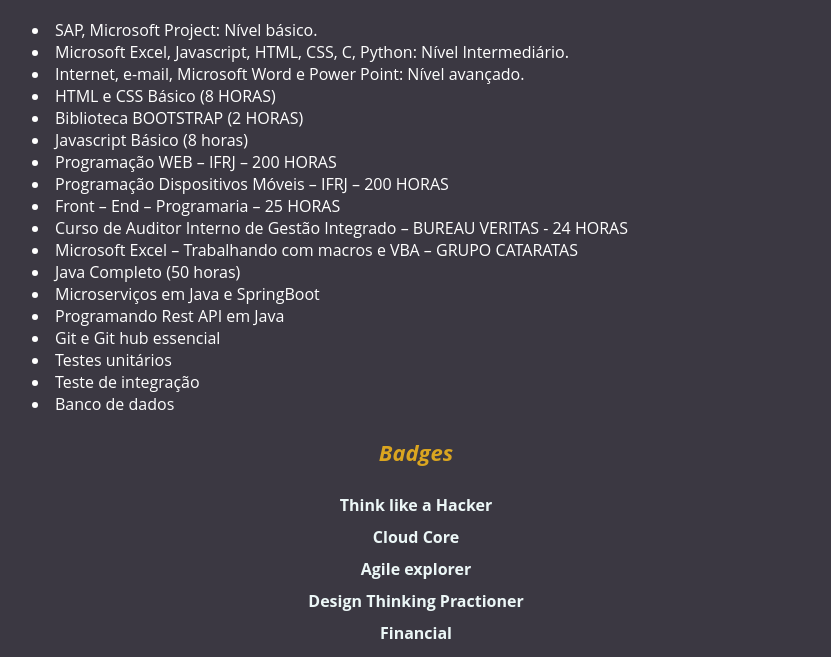
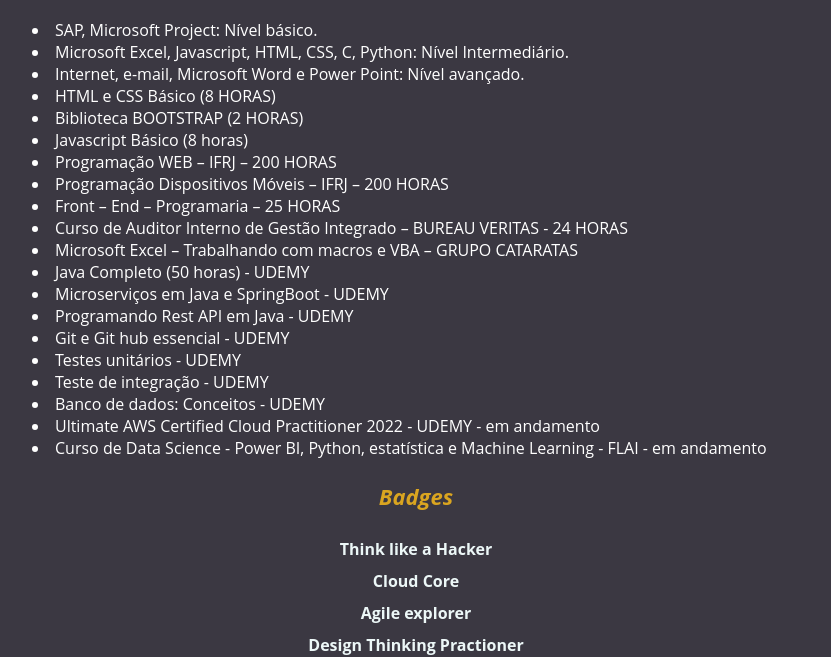
Before and after one commit to karindanoli/karindanoli.github.io, a plain HTML site: page index.html in a window 1280 px wide. Shown: the part 1743-2400 px from the top of the page, without its empty margins (224-1055 px from the left). Drawn offline with Linux system fonts and the light colour scheme.

Commit message:
novos cursos add

```diff
--- a/index.html
+++ b/index.html
@@ -78,15 +78,17 @@
         </li>
         <li> Microsoft Excel – Trabalhando com macros e VBA – GRUPO CATARATAS
         </li>
-        <li>  Java Completo (50 horas)
+        <li>  Java Completo (50 horas) - UDEMY
         </li>
-        <li> Microserviços em Java e SpringBoot
+        <li> Microserviços em Java e SpringBoot - UDEMY
         </li>
-        <li> Programando Rest API em Java        </li>
-         <li> Git e Git hub essencial
-        <li> Testes unitários        </li>
-        <li> Teste de integração        </li>
-        <li> Banco de dados        </li>
+        <li> Programando Rest API em Java - UDEMY</li>
+        <li> Git e Git hub essencial - UDEMY </li>
+        <li> Testes unitários - UDEMY  </li>
+        <li> Teste de integração - UDEMY </li>
+        <li> Banco de dados: Conceitos - UDEMY </li>
+	<li> Ultimate AWS Certified Cloud Practitioner 2022 - UDEMY - em andamento</li>
+	<li> Curso de Data Science - Power BI, Python, estatística e Machine Learning - FLAI - em andamento</li>
 
 
 
```
